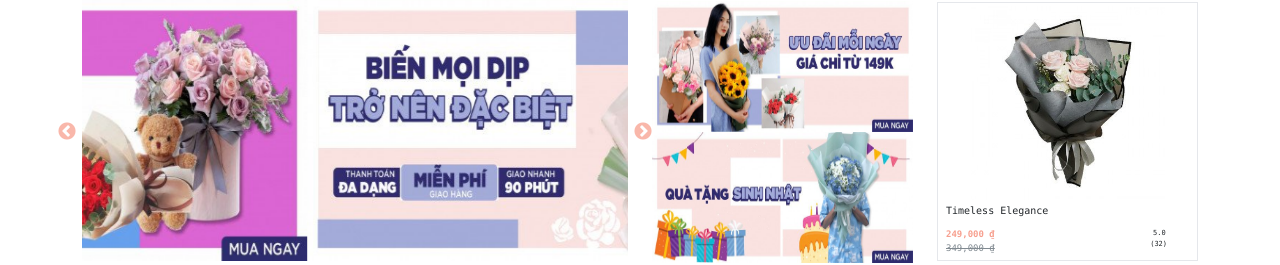
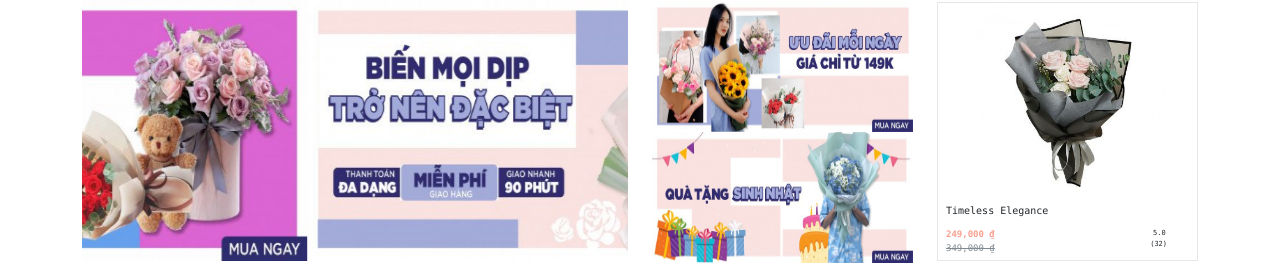
Before and after one commit to cuongle-hdwebsoft/Potico.vn-Clone, a Next.js app in the folder website/: page / in a window 1280 px wide. Shown: the part 84-349 px from the top of the page. Built offline with nearby package versions, Linux system fonts and the light colour scheme; some icons are missing; a web font is replaced by a local one.

Commit message:
default arrow false

```diff
--- a/website/pages/index.tsx
+++ b/website/pages/index.tsx
@@ -19,7 +19,7 @@ const Home: NextPage = () => {
               speed={500}
               slidesToShow={1}
               slidesToScroll={1}
-              arrows={true}
+              arrows={false}
               autoplay={true}
             >
               <div>
```
